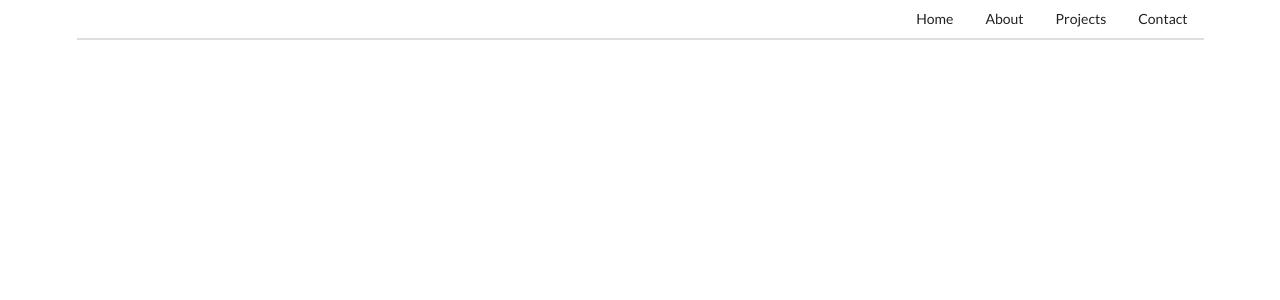
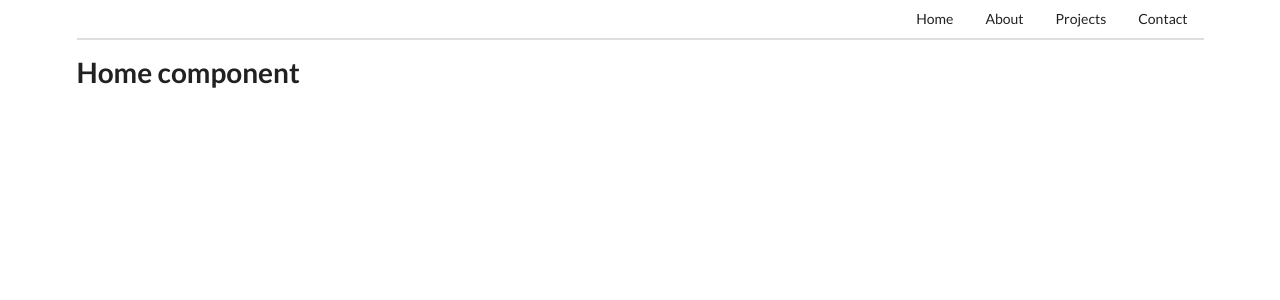
Before and after one commit to ScottMS724/my-website, a React (Create React App) app: page / in a window 1280 px wide. Shown: the top 300 px of the page. Built offline with nearby package versions, Linux system fonts and the light colour scheme.

Commit message:
home component on root path

```diff
--- a/src/App.js
+++ b/src/App.js
@@ -10,6 +10,7 @@ class App extends React.Component {
     render() {
       return <div className="ui container">
         <Route path='/' component={NavBar} />
+        <Route path='/' exact component={Home} />
         <Route path='/home' exact component={Home} />
         <Route path='/about' exact component={About} />
         <Route path='/projects' exact component={Projects} />
```
